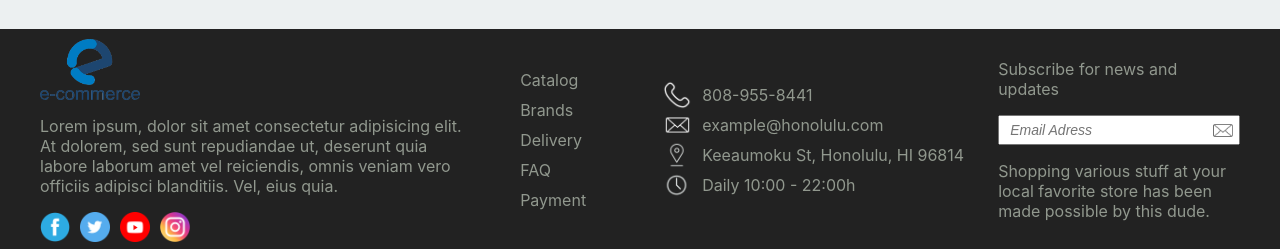
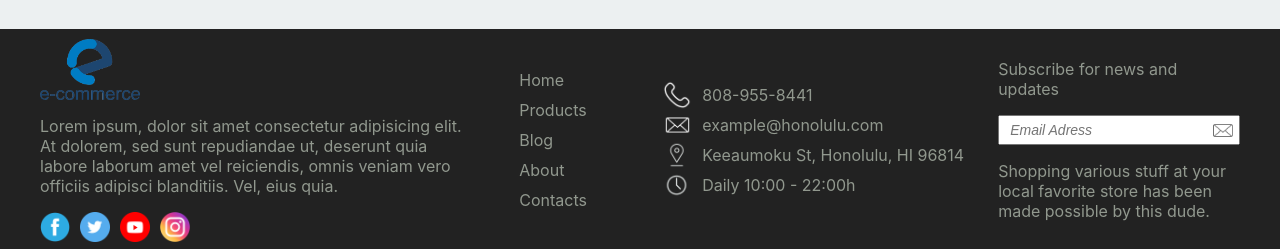
Before and after one commit to duxante/product_shop, a React (Create React App) app: page /home in a window 1280 px wide. Shown: the part 2669-2918 px from the top of the page. Built offline with nearby package versions, Linux system fonts and the light colour scheme.

Commit message:
changes in footer

```diff
--- a/src/features/footer/footer.component.jsx
+++ b/src/features/footer/footer.component.jsx
@@ -26,11 +26,11 @@ const Footer = () => {
                     </div>
                 </div>
                 <div className="catalog">
-                    <p>Catalog</p>
-                    <p>Brands</p>
-                    <p>Delivery</p>
-                    <p>FAQ</p>
-                    <p>Payment</p>
+                    <p>Home</p>
+                    <p>Products</p>
+                    <p>Blog</p>
+                    <p>About</p>
+                    <p>Contacts</p>
                 </div>
                 <div className="phoneAndEmail">
                     <div className="iconAndPhone">
```
